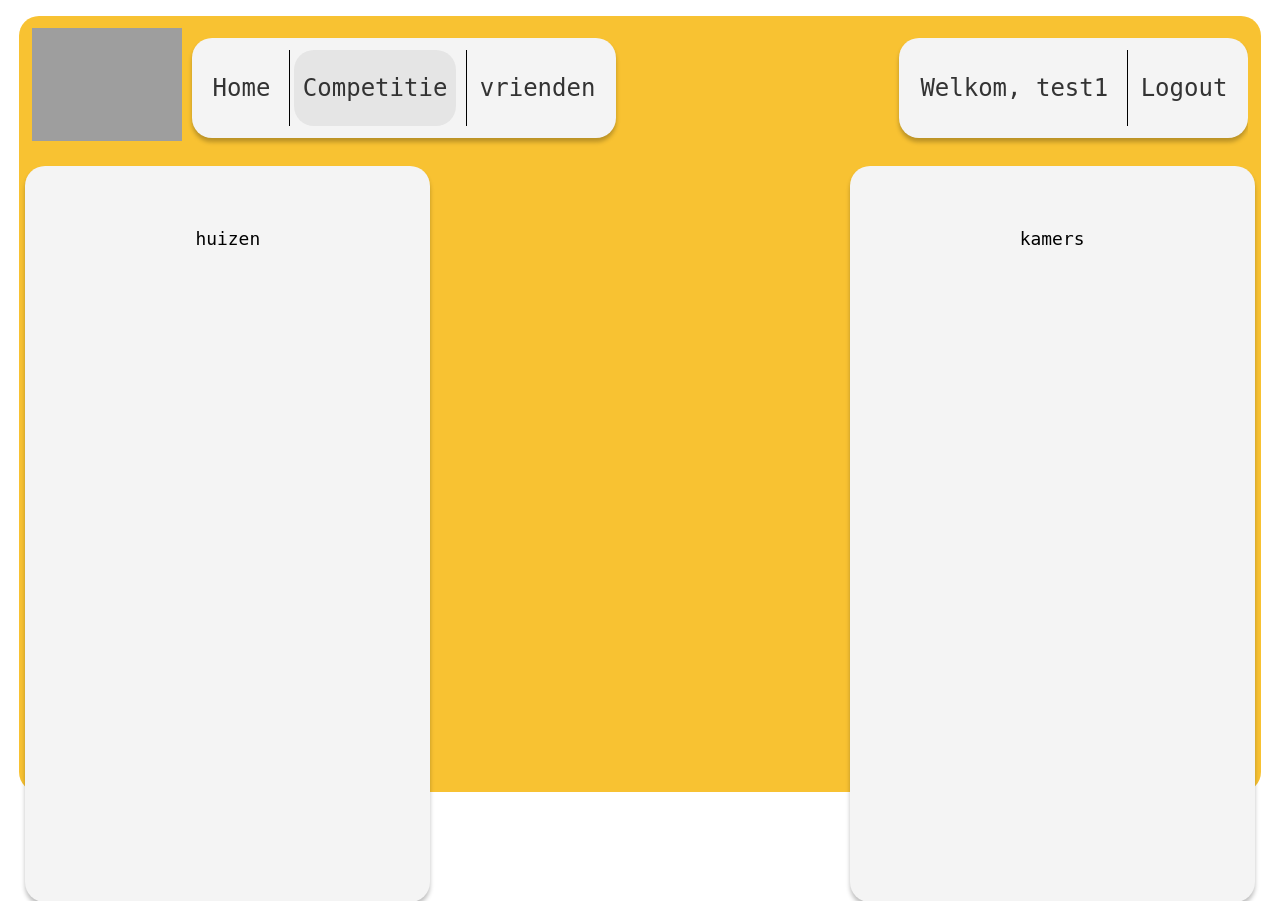
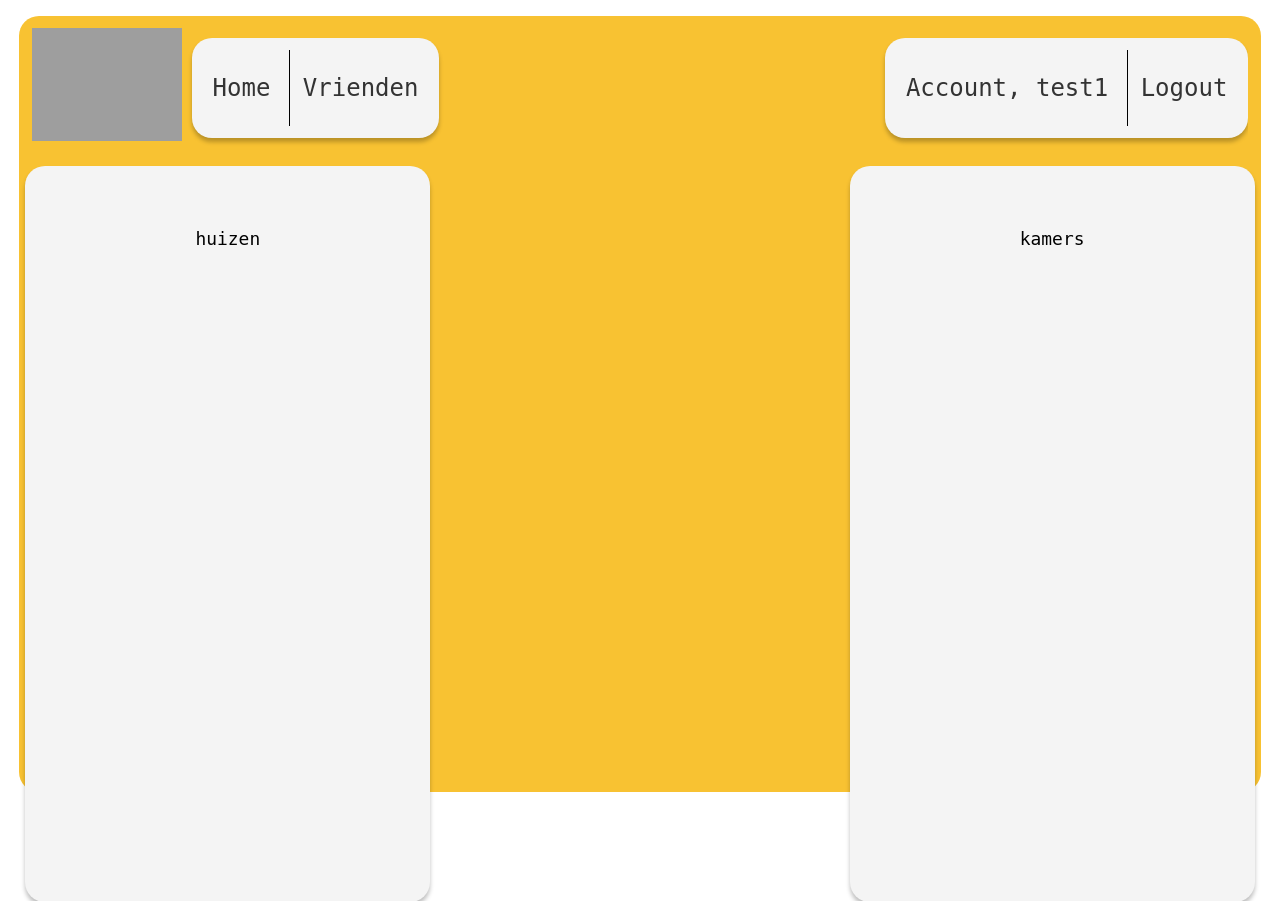
Before and after one commit to thatdudeyoudontknow/IOT-Project-Powerchainger, a Flask app: page /competitie in a window 1280 px wide. Shown: the top 901 px of the page. Run offline with Flask 3, Linux system fonts and the light colour scheme; a user stored in the database is signed in; data comes from the database, SQL or seed files in the repository; some libraries are stand-ins or nearby versions; grey boxes are pictures that could not be loaded.

Commit message:
Vormgeving en aanpassingen van html
competitie is weg
welkom = account
spellings errors

```diff
--- a/IOT/app/models.py
+++ b/IOT/app/models.py
@@ -69,7 +69,7 @@ class User(db.Model, UserMixin):
         return check_password_hash(self.password_hash, password)
 
     def __repr__(self):
-        return f"Welkom, {self.username}"
+        return f"Account, {self.username}"
 
 class Vrienden(db.Model):
     userID = db.Column(db.Integer, db.ForeignKey('user.id'), primary_key=True)
--- a/IOT/app/static/css/stylesheettest.css
+++ b/IOT/app/static/css/stylesheettest.css
@@ -417,7 +417,6 @@ input[type=submit] {
     }
 
   input[type="submit"] {
-    background-color: #F8C232;
     color: white;
     border: none;
     cursor: pointer;
--- a/IOT/app/templates/public/templates/iot_template.html
+++ b/IOT/app/templates/public/templates/iot_template.html
@@ -28,11 +28,8 @@
         <a class="losse_navbutton {% if request.path == url_for('home') %}active{% endif %}" aria-current="page"
           href="{{ url_for('home') }}">Home</a>
 
-        <a class="losse_navbutton {% if request.path == url_for('competitie') %}active{% endif %}" aria-current="page"
-          href="{{ url_for('competitie') }}">Competitie</a>
-
           <a class="losse_navbutton {% if request.path == url_for('vrienden') %}active{% endif %}" aria-current="page"
-          href="{{ url_for('vrienden') }}">vrienden</a>
+          href="{{ url_for('vrienden') }}">Vrienden</a>
 
 
       </div>
--- a/IOT/app/templates/public/vrienden.html
+++ b/IOT/app/templates/public/vrienden.html
@@ -4,7 +4,7 @@
 {%block main%}
 <div class="vriendenbox">
   <div class="vrienden">
-<h1>Vrienden Verbruik</h1>
+<h1>vrienden overzicht</h1>
 <div id="verbruikTableDelete" class="vriendentabel"></div>
 
 </div>
--- a/IOT/app/views.py
+++ b/IOT/app/views.py
@@ -553,7 +553,7 @@ def insert_hku():
 if __name__ == '__main__':
     app.run()
 
-@app.route("/vrienden")
+@app.route("/Vrienden")
 @login_required
 def vrienden():
 
```
Also changed, not shown: 1 other file.
